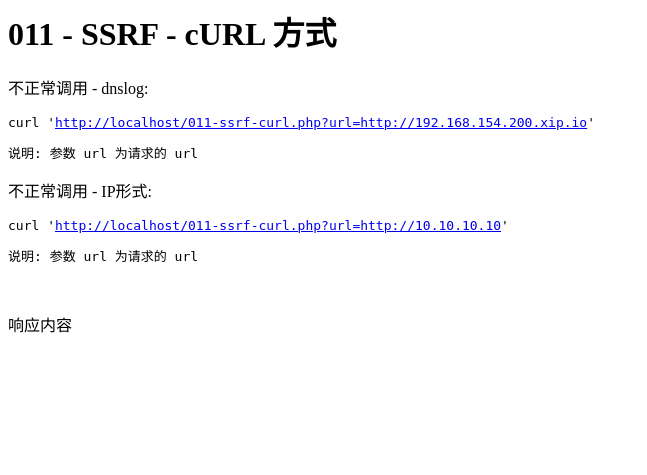
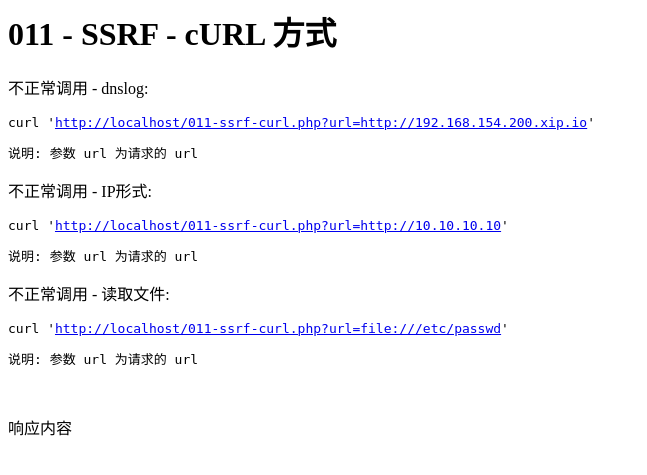
Before and after one commit to baidu-security/openrasp-testcases, a PHP site: page /011-ssrf-curl.php in a window 1280 px wide. Shown: the top 475 px of the page, without its empty margins (0-647 px from the left). Run offline with PHP 8.4, Linux system fonts and the light colour scheme.

Commit message:
测试用例增加 curl + file:///

```diff
--- a/php/vulns/011-ssrf-curl.php
+++ b/php/vulns/011-ssrf-curl.php
@@ -2,6 +2,7 @@
 	$baseurl = 'http://' . $_SERVER['HTTP_HOST'] . $_SERVER['PHP_SELF'] . '?url=';
 	$any1    = $baseurl . 'http://192.168.154.200.xip.io';
 	$any2    = $baseurl . 'http://10.10.10.10';
+	$any3    = $baseurl . 'file:///etc/passwd';
 ?>
 <html>
 <head>
@@ -17,6 +18,10 @@
 
 	<p>不正常调用 - IP形式:</p>
 	<pre>curl '<a href="<?php echo $any2 ?>" target="_blank"><?php echo $any2 ?></a>'</pre>
+	<pre>说明: 参数 url 为请求的 url</pre>
+
+	<p>不正常调用 - 读取文件:</p>
+	<pre>curl '<a href="<?php echo $any3 ?>" target="_blank"><?php echo $any3 ?></a>'</pre>
 	<pre>说明: 参数 url 为请求的 url</pre>
 
 	<br>
--- a/php/vulns/013-webshell-array_walk.php
+++ b/php/vulns/013-webshell-array_walk.php
@@ -12,7 +12,6 @@
 
 <p>不正常调用: </p>
 <p>curl '<a href="<?php echo $linux ?>" target="_blank"><?php echo $linux ?></a>'</p>
-<p>Please make sure enable PCNTL extension while callback=pcntl_exec (php -i | grep pcntl)</p>
 <br>
 <br>
 <?php
```
